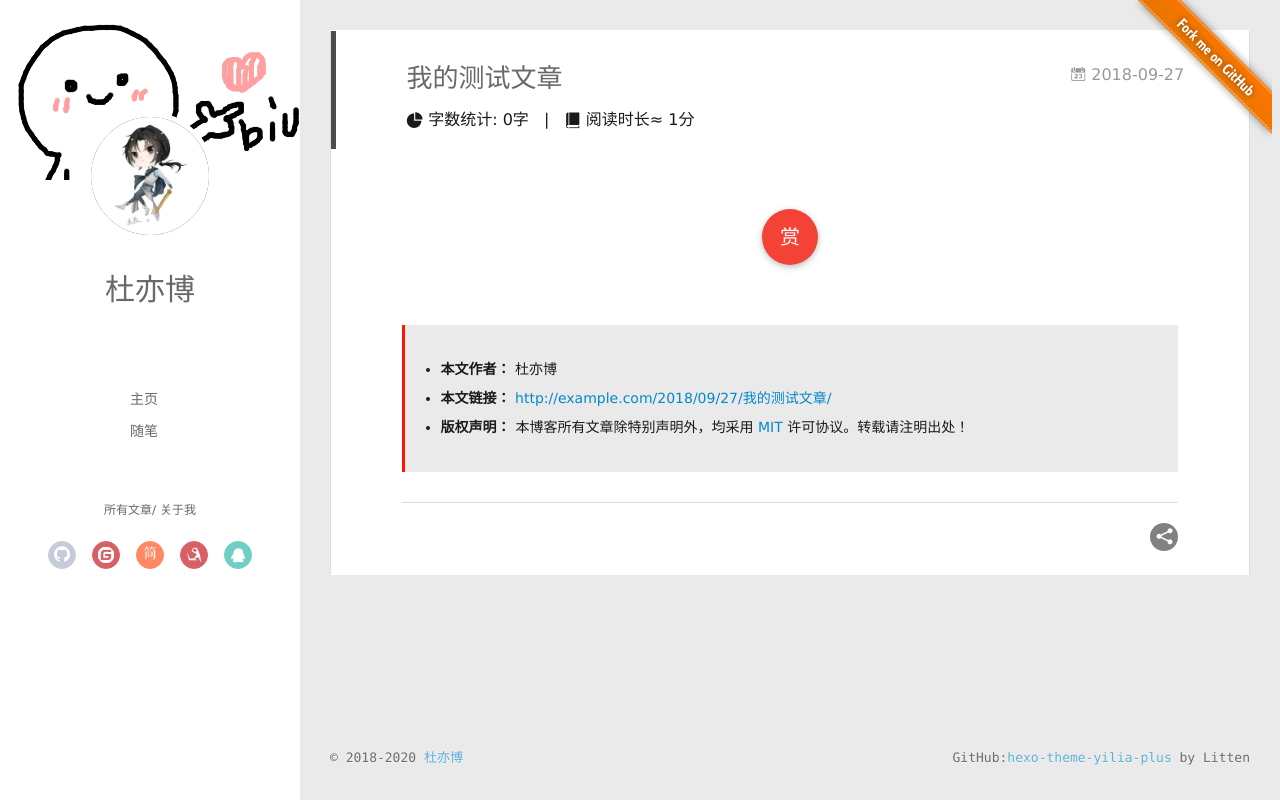
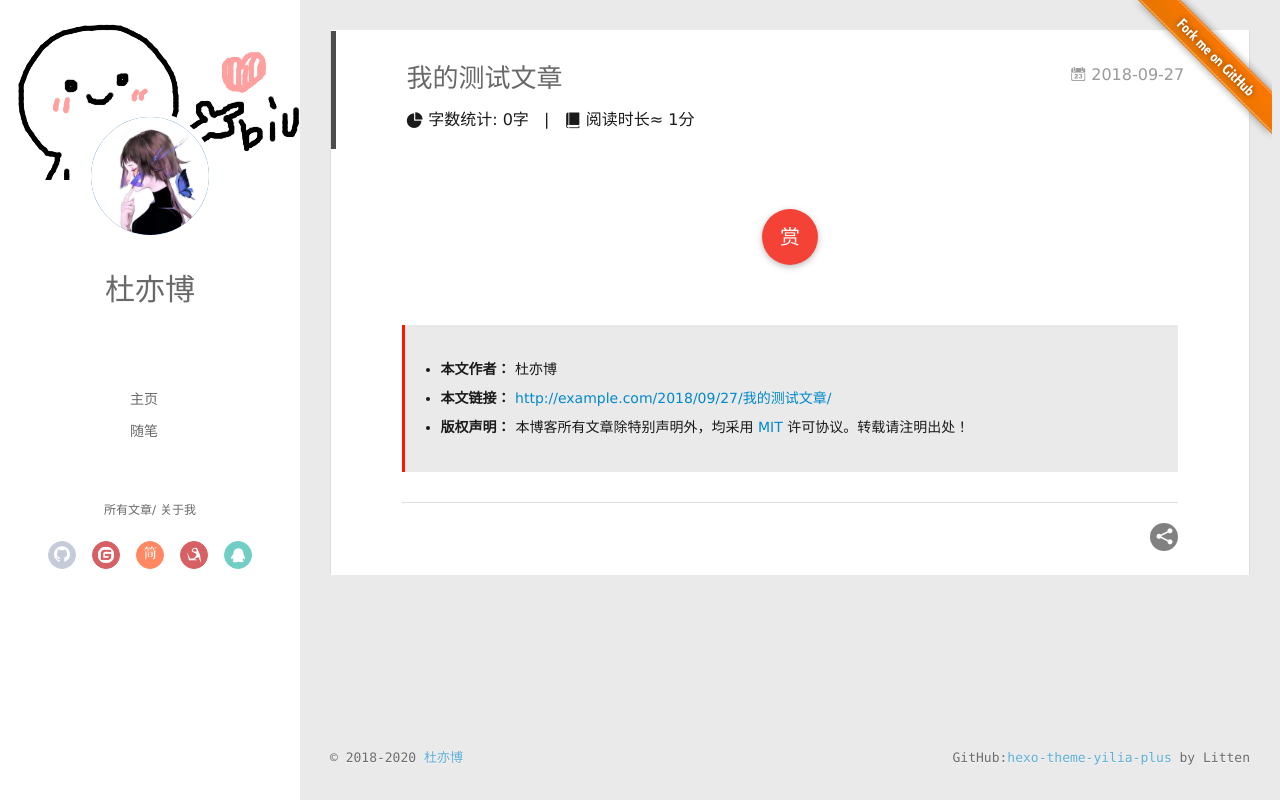
Before and after one commit to 15637953768/15637953768.github.io, a plain HTML site: page 2018/09/27/我的测试文章/index.html in a window 1280 px wide. Drawn offline with Linux system fonts and the light colour scheme; some packages are replaced by stand-ins of ours; no server answers; a script that the page names is missing.

Commit message:
Site updated: 2020-09-29 15:39:52

```diff
--- a/2018/09/27/我的测试文章/index.html
+++ b/2018/09/27/我的测试文章/index.html
@@ -61,7 +61,7 @@
 <div class="intrude-less">
 	<header id="header" class="inner">
 		<a href="/" class="profilepic">
-			<img src="/img/gn.jpeg" class="js-avatar">
+			<img src="/img/timg.jpg" class="js-avatar">
 		</a>
 		<hgroup>
 			<h1 class="header-author"><a href="/">杜亦博</a></h1>
@@ -126,7 +126,7 @@
 		<header id="header" class="inner">
 			<div class="profilepic">
 				<a href="/">
-					<img src="/img/gn.jpeg" class="js-avatar">
+					<img src="/img/timg.jpg" class="js-avatar">
 				</a>
 			</div>
 			<hgroup>
```
Also changed, not shown: archives/2018/09/index.html (+2 -2 lines), archives/2018/index.html (+2 -2 lines), archives/index.html (+2 -2 lines), index.html (+2 -2 lines).
